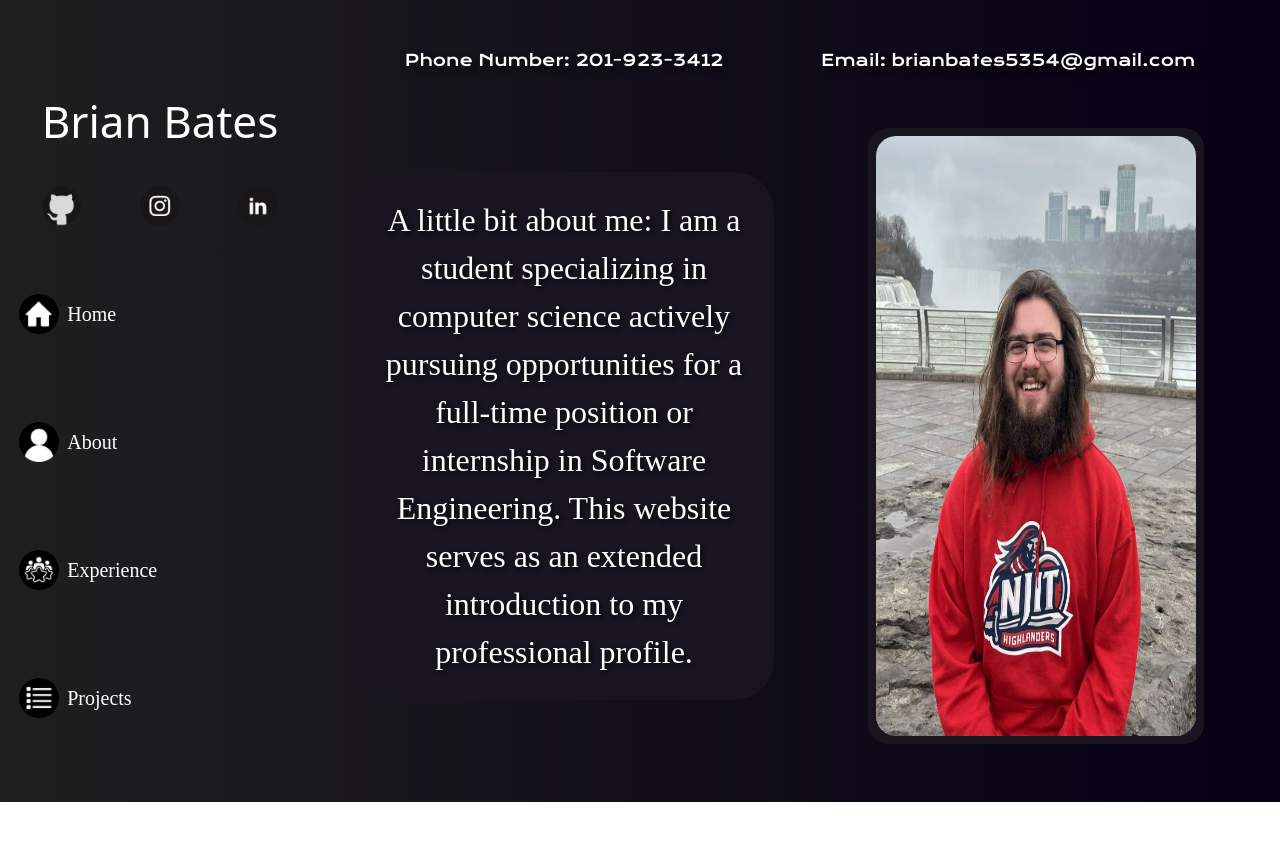
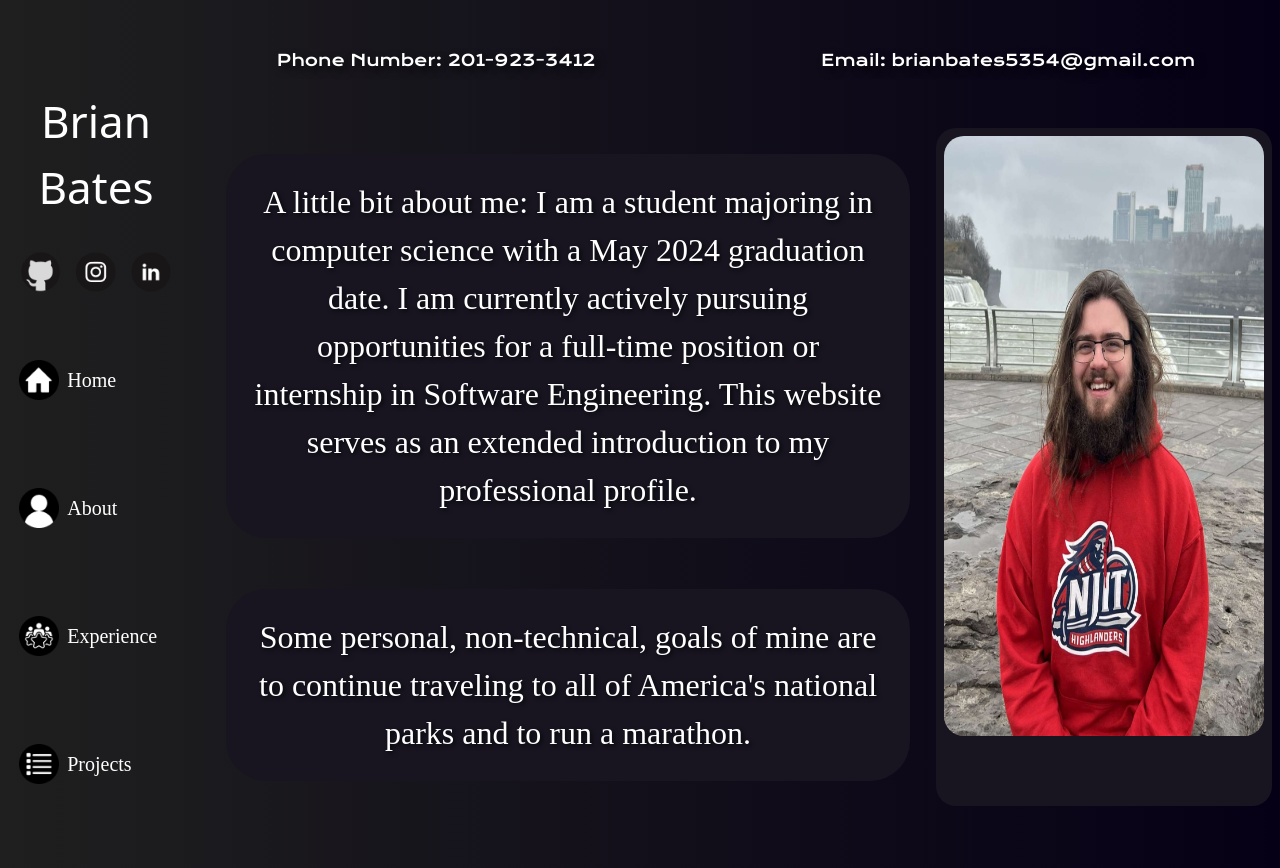
Before and after one commit to brianbates928/Personal-Website, a React (Create React App) app: page /about in a window 1280 px wide. Before the commit the page ends 802 px from the top, so only its background shows below. Built offline with nearby package versions, Linux system fonts and the light colour scheme; a web font is replaced by a local one.

Commit message:
added about and changed about layout and sidebar size

```diff
--- a/src/components/SideNavStyles.js
+++ b/src/components/SideNavStyles.js
@@ -2,7 +2,7 @@ const styles = {
   sideNavStyle: {
     display: "flex",
     flexDirection: "column",
-    width: "25vw",
+    width: "15vw",
     // backgroundColor: "#646464",
     paddingTop: "5.5em",
   },
--- a/src/pages/About.js
+++ b/src/pages/About.js
@@ -11,17 +11,18 @@ const About = () => {
       <div style={styles.aboutMe}>
         <div style={styles.leftHalf}>
           <p style={styles.aboutText}>
-            A little bit about me: I am a student specializing in computer
-            science actively pursuing opportunities for a full-time position or
-            internship in Software Engineering. This website serves as an
-            extended introduction to my professional profile.
+            A little bit about me: I am a student majoring in computer science with a May 2024 graduation date.
+            I am currently actively pursuing opportunities for a full-time position or internship in Software Engineering.
+            This website serves as an extended introduction to my professional profile.
           </p>
+          <p style={styles.aboutText}>
+          Some personal, non-technical, goals of mine are to continue traveling to all of America's national parks and to run a marathon.
+</p>
+
         </div>
-        <div style={styles.rightHalf}>
-          <div style={styles.imageBox}>
+        <div style={styles.imageBox}>
             <img style={styles.image} src={Picture} alt="About Me" />
           </div>
-        </div>
       </div>
     </div>
   );
--- a/src/pages/AboutStyles.js
+++ b/src/pages/AboutStyles.js
@@ -1,7 +1,6 @@
 const styles = {
   container: {
     display: "flex",
-    // backgroundColor: "#4A4A4A",
     flexDirection: "column",
     height: "100%",
   },
@@ -24,12 +23,16 @@ const styles = {
   leftHalf: {
     flex: 1,
     display: "flex",
+    flexDirection: "column",
+    justifyContent: "center",
     alignItems: "center",
   },
   rightHalf: {
     flex: 1,
     display: "flex",
+    flexDirection: "column",
     justifyContent: "center",
+    alignItems: "center",
   },
   aboutText: {
     color: "white",
@@ -56,9 +59,7 @@ const styles = {
 const mediaStyles = {
   container: {
     display: "flex",
-    // backgroundColor: "#4A4A4A",
     flexDirection: "column",
-    // alignItems: "flex-start",
     height: "100%",
     paddingTop: "5vh",
   },
@@ -88,18 +89,21 @@ const mediaStyles = {
   },
   aboutMe: {
     display: "flex",
+    flexDirection: "row",
+  },
+  leftHalf: {
+    flex: 1,
+    display: "flex",
     flexDirection: "column",
+    justifyContent: "center",
+    alignItems: "center",
   },
   rightHalf: {
     flex: 1,
     display: "flex",
-    justifyContent: "flex-end",
-  },
-  leftHalf: {
-    flex: 1,
-    display: "flex",
-    width: "90%",
-    alignItems: "flex-start",
+    flexDirection: "column",
+    justifyContent: "center",
+    alignItems: "center",
   },
   image: {
     width: "35vw",
```
Also changed, not shown: 1 other file (tests, documents, lock files or other folders).
